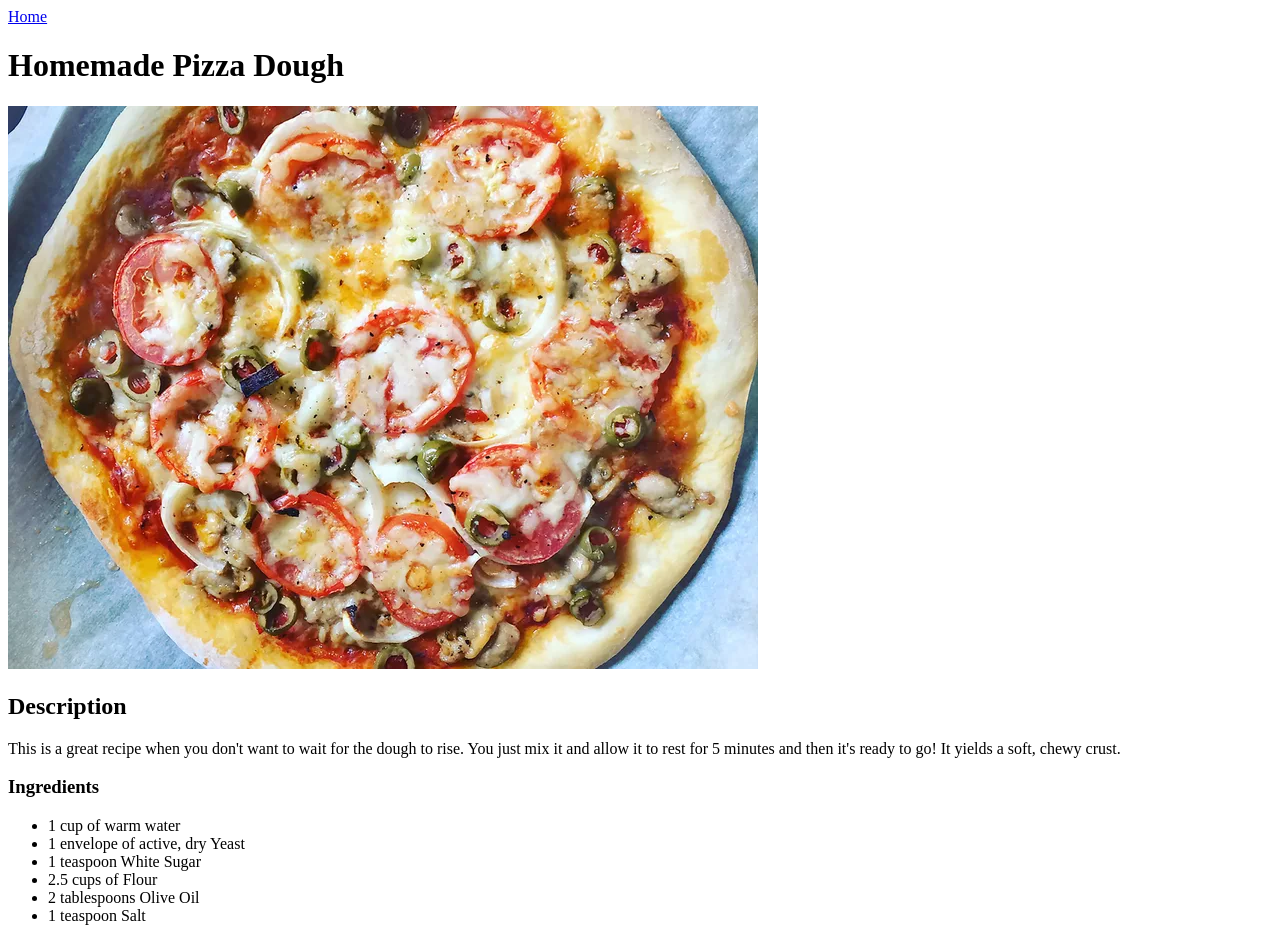
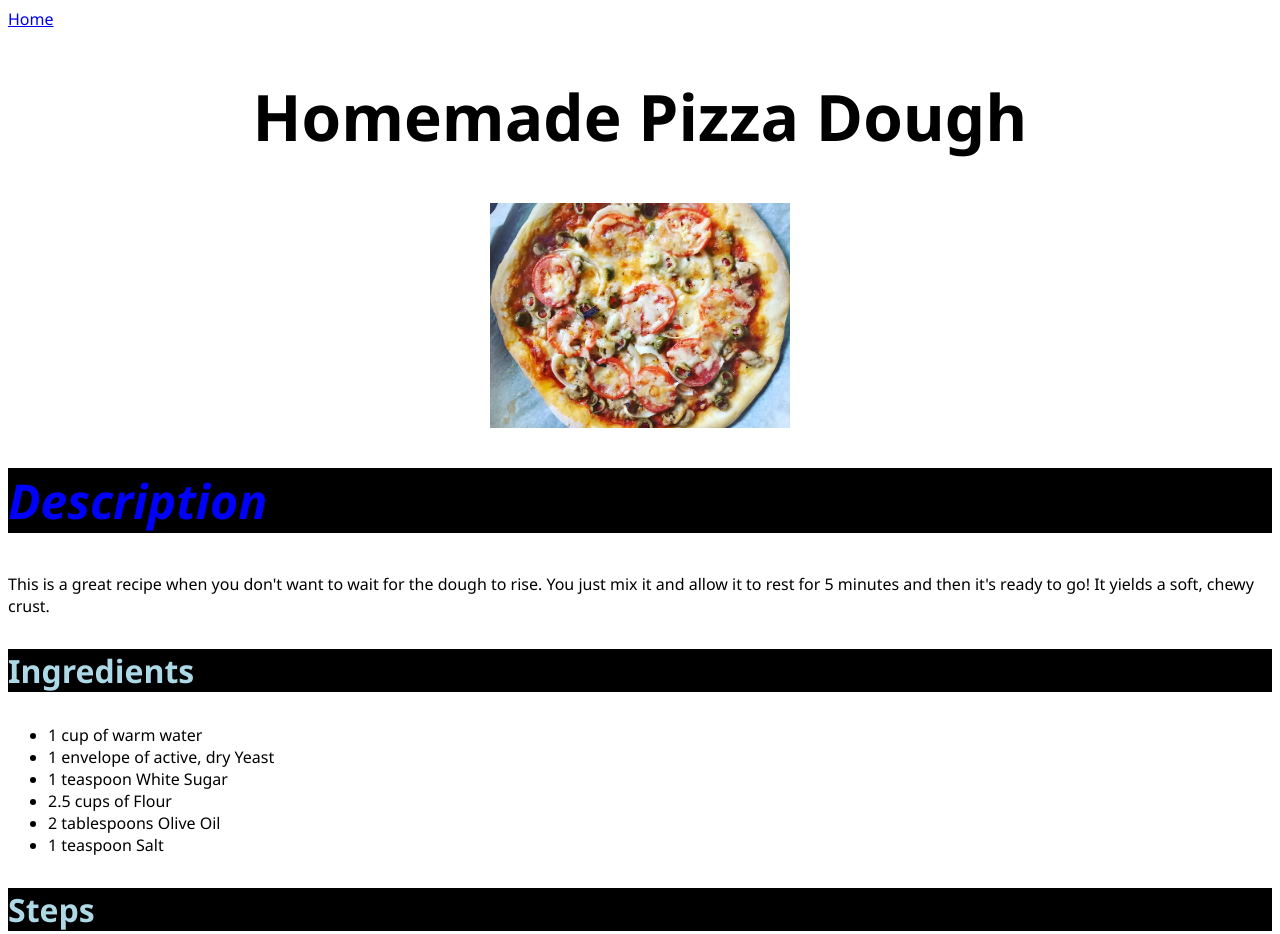
Before and after one commit to ShaunVandermey/odin-recipes, a plain HTML site: page recipes/homemade-pizza.html in a window 1280 px wide. Shown: the top 934 px of the page. Drawn offline with Linux system fonts and the light colour scheme.

Commit message:
Add styles file and apply styles inside HTML elements.

```diff
--- a/recipes/homemade-pizza.html
+++ b/recipes/homemade-pizza.html
@@ -5,6 +5,7 @@
     <meta http-equiv="X-UA-Compatible" content="IE=edge">
     <meta name="viewport" content="width=device-width, initial-scale=1.0">
     <title>Homemade Pizza Dough</title>
+    <link rel="stylesheet" href="../styles.css">
 </head>
 <body>
     <a href="../index.html">Home</a>
--- /dev/null
+++ b/styles.css
@@ -0,0 +1,30 @@
+*{
+    font-family:'Segoe UI', Tahoma, Geneva, Verdana, sans-serif;
+}
+
+h1{
+    font-size: 4em;
+    font-weight: 700;
+    text-align: center;
+}
+
+img{
+    width: 300px;
+    height: auto;
+    display: block;
+    margin-left: auto;
+    margin-right: auto;
+}
+
+h2{
+    font-size: 3em;
+    font-style: italic;
+    color: blue;
+    background-color: black;
+}
+
+h3{
+    font-size: 2em;
+    color: lightblue;
+    background-color: black;
+}
```
Also changed, not shown: index.html (+1 -0 lines), recipes/meatballs.html (+1 -0 lines), recipes/risotto.html (+1 -0 lines).
